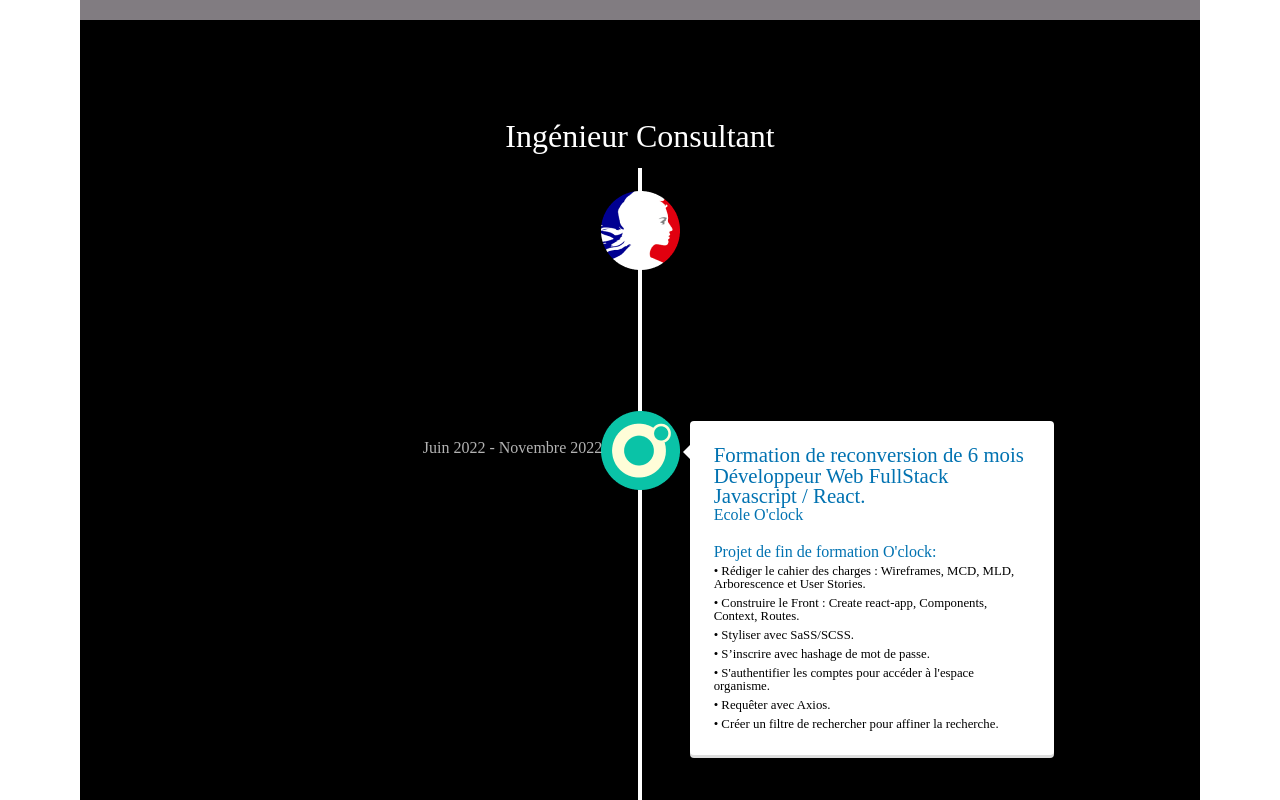
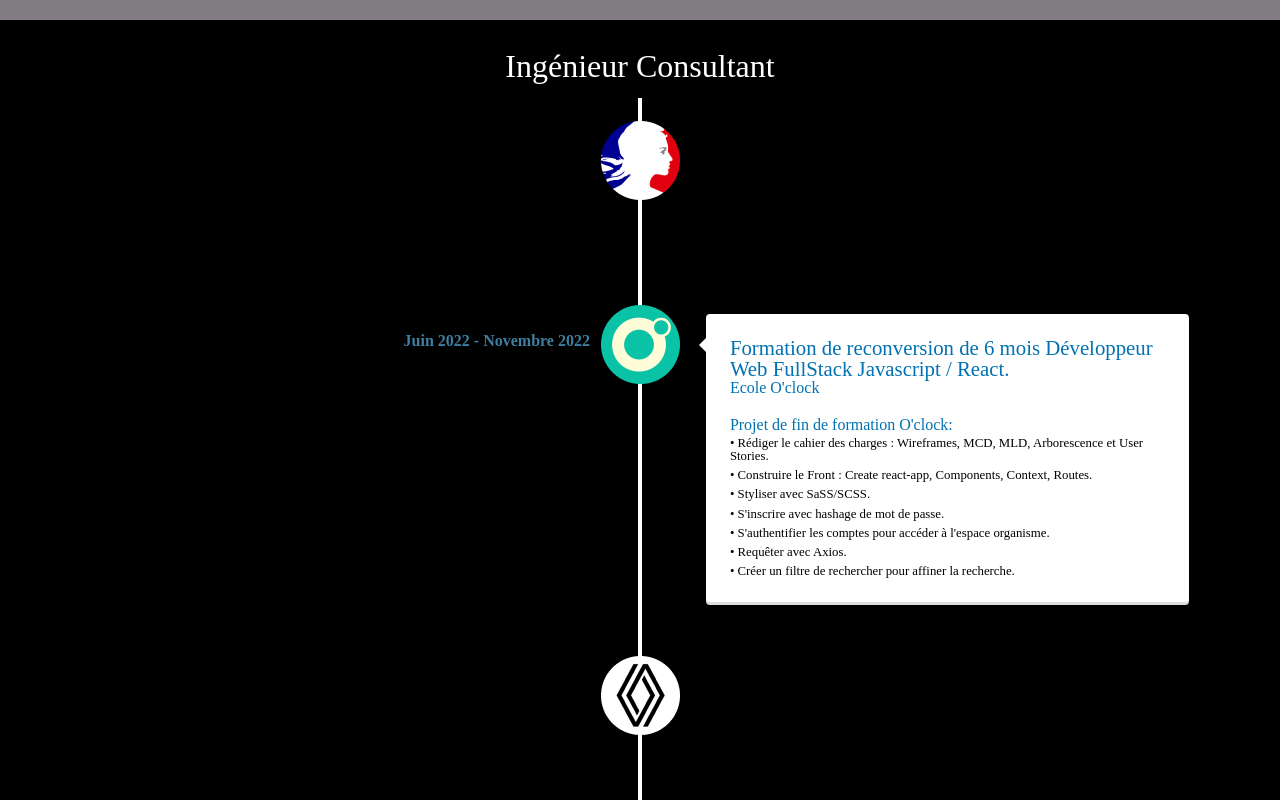
Before and after one commit to AlaaEddineRAHALI/portfolio-alaa-eddine-rahali, a React (Vite) app: page / in a window 1280 px wide. Shown: the part 1580-2380 px from the top of the page. Built offline with nearby package versions, Linux system fonts and the light colour scheme.

Commit message:
experiences finished2

```diff
--- a/src/components/Experiences/Experiences.jsx
+++ b/src/components/Experiences/Experiences.jsx
@@ -26,7 +26,7 @@ function Experiences() {
             className="vertical-timeline-element--work "
             contentStyle={{ background: "#9D9D9", color: "#fff" }}
             contentArrowStyle={{ borderRight: "7px solid  #fff" }}
-            date="Mars 2023"
+            date={<span className="date">Mars 2023</span>}
             iconStyle={{ background: "rgb(33, 150, 243)", color: "#fff" }}
             icon={
               <div className="icone-container">
@@ -47,7 +47,7 @@ function Experiences() {
           </VerticalTimelineElement>
           <VerticalTimelineElement
             className="vertical-timeline-element--work"
-            date="Juin 2022 - Novembre 2022"
+            date={<span className="date">Juin 2022 - Novembre 2022</span>}
             iconStyle={{ background: "rgb(33, 150, 243)", color: "#fff" }}
             icon={
               <div className="icone-container">
@@ -77,7 +77,7 @@ function Experiences() {
               </li>
               <li className="test1">• Styliser avec SaSS/SCSS.</li>
               <li className="test1">
-                • S’inscrire avec hashage de mot de passe.
+                • S&apos;inscrire avec hashage de mot de passe.
               </li>
               <li className="test1">
                 • S&apos;authentifier les comptes pour accéder à l&apos;espace
@@ -91,7 +91,7 @@ function Experiences() {
           </VerticalTimelineElement>
           <VerticalTimelineElement
             className="vertical-timeline-element--work"
-            date="Juin 2019 - Septembre 2021"
+            date={<span className="date">Juin 2019 - Septembre 2021</span>}
             iconStyle={{ background: "rgb(33, 150, 243)", color: "#fff" }}
             icon={
               <div className="icone-container">
@@ -161,14 +161,14 @@ function Experiences() {
                 • Recueillir, Formaliser et prioriser les besoins métiers
               </li>
               <li className="test1">
-                • Suivre l’avancement du déploiement (User formés, Kit de
+                • Suivre l&apos;avancement du déploiement (User formés, Kit de
                 communication…)
               </li>
             </ul>
           </VerticalTimelineElement>
           <VerticalTimelineElement
             className="vertical-timeline-element--work"
-            date="Février 2019"
+            date={<span className="date">Février 2019</span>}
             iconStyle={{ background: "rgb(33, 150, 243)", color: "#fff" }}
             icon={
               <div className="icone-container">
@@ -188,7 +188,7 @@ function Experiences() {
           </VerticalTimelineElement>
           <VerticalTimelineElement
             className="vertical-timeline-element--education"
-            date="Septembre 2017 - Juin 2019"
+            date={<span className="date">Septembre 2017 - Juin 2019</span>}
             iconStyle={{ background: "rgb(233, 30, 99)", color: "#fff" }}
             icon={
               <div className="icone-container">
@@ -223,14 +223,15 @@ function Experiences() {
                 animer les KPI à destination du TOP Management{" "}
               </li>
               <li className="test1">
-                • S’inscrire avec hashage de mot de passe.
+                • S&apos;inscrire avec hashage de mot de passe.
               </li>
               <li className="test1">
-                • S'authentifier les comptes pour accéder à l’espace organisme.
+                • S&apos;authentifier les comptes pour accéder à l&apos;espace
+                organisme.
               </li>
               <li className="test1">
                 • Participer au suivi du déploiement au travers des sociétés
-                partenaires de l'entreprise (Migration Projets....)
+                partenaires de l&apos;entreprise (Migration Projets....)
               </li>
               <li className="test1">
                 • Suivre les livrables et du planning et garantir la mise à jour
@@ -240,7 +241,7 @@ function Experiences() {
           </VerticalTimelineElement>
           <VerticalTimelineElement
             className="vertical-timeline-element--education"
-            date="Novembre 2014 - Juillet 2017"
+            date={<span className="date">Novembre 2014 - Juillet 2017</span>}
             iconStyle={{ background: "rgb(233, 30, 99)", color: "#fff" }}
             icon={
               <div className="icone-container">
@@ -290,7 +291,7 @@ function Experiences() {
               </li>
             </ul>
             <p className="container-title1">
-              Evolution fonctionnelle de l’ERP Everwin GX:
+              Evolution fonctionnelle de l&apos;ERP Everwin GX:
             </p>
             <ul className="test">
               <li className="test1">
@@ -298,8 +299,8 @@ function Experiences() {
                 d’information…)
               </li>
               <li className="test1">
-                • Piloter un projet d'harmonisation des articles sur le groupe
-                ADS Laminaire
+                • Piloter un projet d&apos;harmonisation des articles sur le
+                groupe ADS Laminaire
               </li>
               <li className="test1">
                 • Gérer et créer les références des produits
@@ -309,11 +310,11 @@ function Experiences() {
                 famille et sous famille
               </li>
               <li className="test1">
-                • Evoluer les règles d'affichages en relation avec le
+                • Evoluer les règles d&apos;affichages en relation avec le
                 sous-traitant Informatique
               </li>
               <li className="test1">
-                • Former les collaborateurs à l’utilisation de l’ERP
+                • Former les collaborateurs à l&apos;utilisation de l&apos;ERP
               </li>
             </ul>
             <p className="container-title1">Service Production:</p>
@@ -323,7 +324,7 @@ function Experiences() {
                 hors standards
               </li>
               <li className="test1">
-                • Coordiner entre les services internes (Bureau d’études,
+                • Coordiner entre les services internes (Bureau d&apos;études,
                 Production…)
               </li>
             </ul>
@@ -339,7 +340,7 @@ function Experiences() {
           </VerticalTimelineElement>
           <VerticalTimelineElement
             className="vertical-timeline-element--education"
-            date="2002 - 2006"
+            date={<span className="date">2002 - 2006</span>}
             iconStyle={{ background: "rgb(233, 30, 99)", color: "#fff" }}
             icon={
               <div className="icone-container">
@@ -375,7 +376,7 @@ function Experiences() {
             className="vertical-timeline-element--work "
             contentStyle={{ background: "#9D9D9", color: "#fff" }}
             contentArrowStyle={{ borderRight: "7px solid  #fff" }}
-            date="2010 - 2013"
+            date={<span className="date">2010 - 2013</span>}
             iconStyle={{ background: "rgb(33, 150, 243)", color: "#fff" }}
             icon={
               <div className="icone-container">
@@ -398,7 +399,7 @@ function Experiences() {
             className="vertical-timeline-element--work "
             contentStyle={{ background: "#9D9D9", color: "#fff" }}
             contentArrowStyle={{ borderRight: "7px solid  #fff" }}
-            date="2009 - 2010"
+            date={<span className="date">2009 - 2010</span>}
             iconStyle={{ background: "rgb(33, 150, 243)", color: "#fff" }}
             icon={
               <div className="icone-container">
@@ -424,7 +425,7 @@ function Experiences() {
             className="vertical-timeline-element--work "
             contentStyle={{ background: "#9D9D9", color: "#fff" }}
             contentArrowStyle={{ borderRight: "7px solid  #fff" }}
-            date="2006-2008"
+            date={<span className="date">2006 - 2008</span>}
             iconStyle={{ background: "rgb(33, 150, 243)", color: "#fff" }}
             icon={
               <div className="icone-container">
--- a/src/components/Experiences/experiencesStyles.css
+++ b/src/components/Experiences/experiencesStyles.css
@@ -30,7 +30,10 @@
   text-align: left;
   color: #354e65;
 }
-
+.date {
+  font-weight: bold;
+  color: #59b4e6;
+}
 .test {
   display: flex;
   flex-direction: column;
--- a/src/components/SectionNav/sectionStyles.css
+++ b/src/components/SectionNav/sectionStyles.css
@@ -7,9 +7,10 @@
   z-index: 2;
   height: 70px;
   min-height: 70px;
-  width: calc(100% - 1.5rem);
+  width: 100%;
+  /* width: calc(100% - 1.5rem); */
   background-color: #fff;
-  padding: 0 1rem;
+  /* padding: 0 1rem; */
   box-shadow: 0 0.125rem 0.25rem 0 rgb(0 0 0 / 11%);
 }
 
@@ -60,8 +61,8 @@ section {
 
 #about {
   height: 100vh;
-  margin-right: 5rem;
-  margin-left: 5rem;
+  /* margin-right: 5rem;
+  margin-left: 5rem; */
   background: #000000;
   color: white;
   text-align: center;
@@ -69,8 +70,8 @@ section {
 }
 #skills {
   height: 100vh;
-  margin-right: 5rem;
-  margin-left: 5rem;
+  /* margin-right: 5rem;
+  margin-left: 5rem; */
   background: rgb(129, 124, 129);
   color: white;
   text-align: center;
@@ -78,17 +79,17 @@ section {
 }
 #experiences {
   height: auto;
-  margin-right: 5rem;
-  margin-left: 5rem;
+  /* margin-right: 5rem;
+  margin-left: 5rem; */
   background: #000000;
   color: white;
-  padding: 100px;
+  padding: 30px;
 }
 
 #projects {
   height: 100vh;
-  margin-right: 5rem;
-  margin-left: 5rem;
+  /* margin-right: 5rem;
+  margin-left: 5rem; */
   background: rgb(129, 124, 129);
   color: #eaf2fa;
   text-align: center;
@@ -96,8 +97,8 @@ section {
 }
 #contact {
   height: 100vh;
-  margin-right: 5rem;
-  margin-left: 5rem;
+  /* margin-right: 5rem;
+  margin-left: 5rem; */
   background: #000000;
   color: white;
   text-align: center;
```
